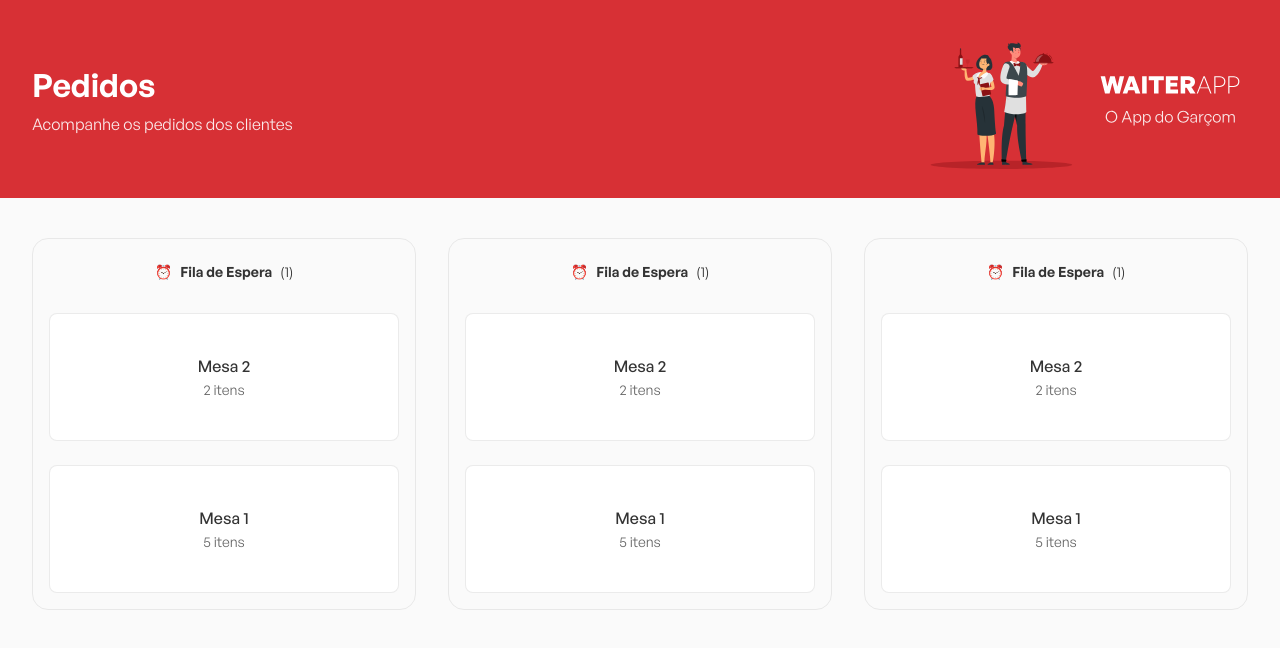
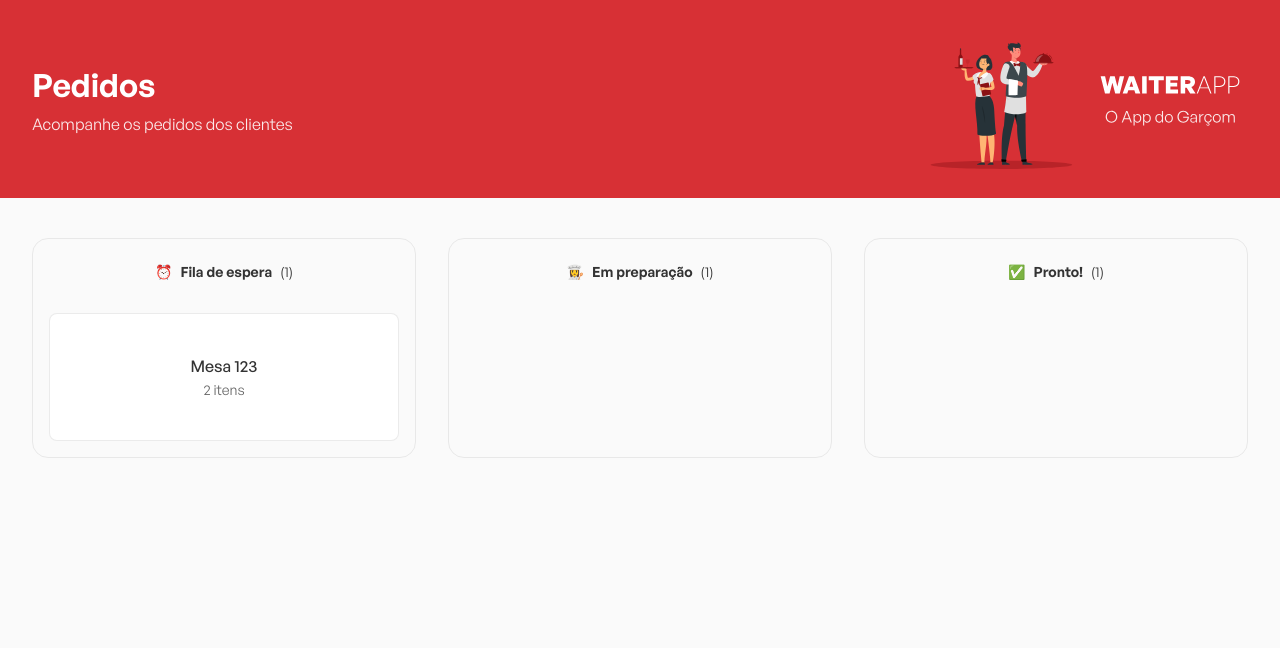
Before and after one commit to jlefilho/waiter-app, a React (Vite) app in the folder web/: page / in a window 1280 px wide. Shown: the top 648 px of the page. Built offline with nearby package versions, Linux system fonts and the light colour scheme.

Commit message:
Created orderProps

```diff
--- a/web/src/components/OrderCard/index.tsx
+++ b/web/src/components/OrderCard/index.tsx
@@ -1,24 +1,30 @@
+import { OrderProps } from '../../types/Order';
 import { OrdersBoard, OrderDetailsContainer } from './styles';
 
-export function OrderCard() {
+interface OrderCardProps {
+    icon: string;
+    title: string;
+    orders: OrderProps[]
+}
+
+export function OrderCard({ icon, title, orders }: OrderCardProps) {
     return (
         <OrdersBoard>
             <header>
-                <span>⏰</span>
-                <strong>Fila de Espera</strong>
+                <span>{icon}</span>
+                <strong>{title}</strong>
                 <span>(1)</span>
             </header>
 
             <OrderDetailsContainer>
-                <button type="button">
-                    <strong>Mesa 2</strong>
-                    <span>2 itens</span>
-                </button>
-                <button type="button">
-                    <strong>Mesa 1</strong>
-                    <span>5 itens</span>
-                </button>
+                {orders.map((order) => (
+                    <button type="button" key={order._id}>
+                        <strong>Mesa {order.table}</strong>
+                        <span>{order.products.length} itens</span>
+                    </button>
+                ))}
             </OrderDetailsContainer>
+
         </OrdersBoard>
     );
 }
--- a/web/src/components/OrdersBoard/index.tsx
+++ b/web/src/components/OrdersBoard/index.tsx
@@ -1,12 +1,55 @@
 import { OrderCard } from '../OrderCard';
 import { OrdersContainer } from './styles';
+
+import { OrderProps } from '../../types/Order';
+
+
+const orders: OrderProps[] = [
+    {
+        '_id': 'id123',
+        'table': '123',
+        'status': 'DONE',
+        'products': [
+            {
+                'product': {
+                    'name': 'Pizza quatro queijos',
+                    'imagePath': '1668629173307-quatro-queijos.png',
+                    'price': 40
+                },
+                'quantity': 3,
+                '_id': 'idpizza'
+            },
+            {
+                'product': {
+                    'name': 'Coca-cola',
+                    'imagePath': '1668630397430-coca-cola.png',
+                    'price': 7
+                },
+                'quantity': 1,
+                '_id': 'idcoca'
+            },
+        ]
+    }
+];
 
 export function OrdersBoard() {
     return (
         <OrdersContainer>
-            <OrderCard />
-            <OrderCard />
-            <OrderCard />
+            <OrderCard
+                icon="⏰"
+                title="Fila de espera"
+                orders={orders}
+            />
+            <OrderCard
+                icon="👩‍🍳"
+                title="Em preparação"
+                orders={[]}
+            />
+            <OrderCard
+                icon="✅"
+                title="Pronto!"
+                orders={[]}
+            />
 
         </OrdersContainer>
     );
--- a/web/src/styles/GlobalStyles.ts
+++ b/web/src/styles/GlobalStyles.ts
@@ -43,6 +43,7 @@ export const GlobalStyles = createGlobalStyle`
     padding: 0;
     box-sizing: border-box;
     font-family: GeneralSans, sans-serif;
+    -webkit-font-smoothing: antialiased;
   }
   body {
     background: #fafafa;
--- /dev/null
+++ b/web/src/types/Order.ts
@@ -0,0 +1,14 @@
+export interface OrderProps {
+    _id: string;
+    table: string;
+    status: string;
+    products: {
+        _id: string;
+        quantity: number;
+        product: {
+            name: string;
+            imagePath: string;
+            price: number;
+        }
+    }[]
+}
```
